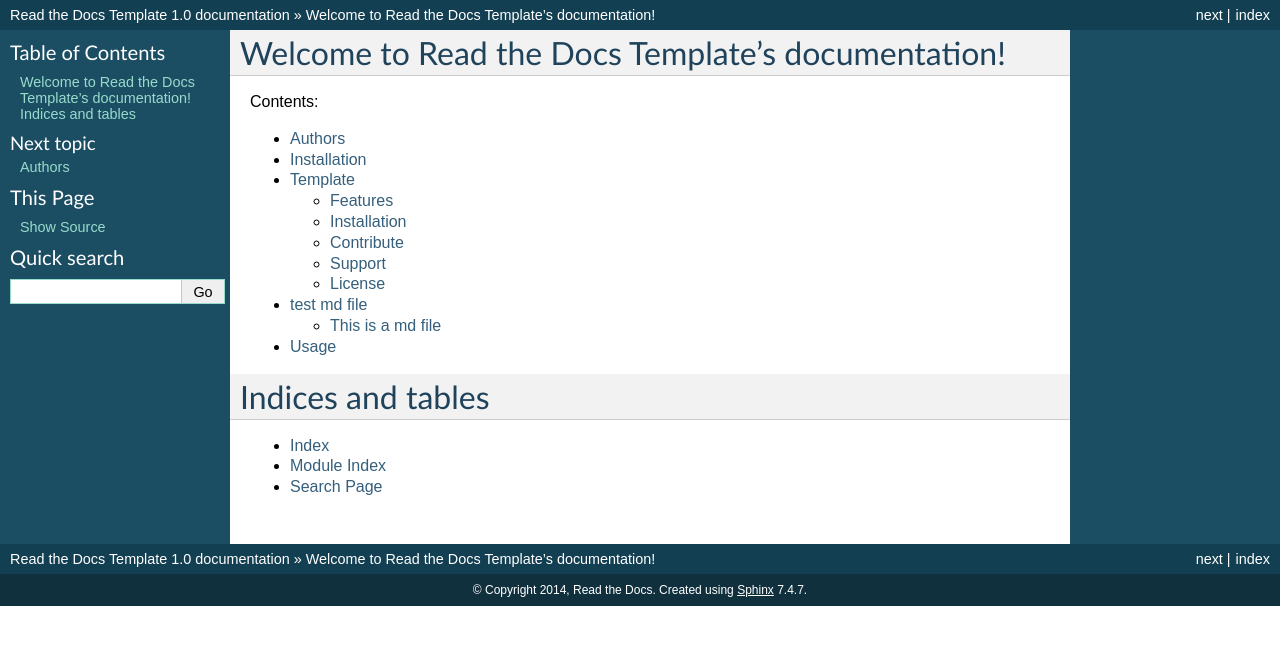
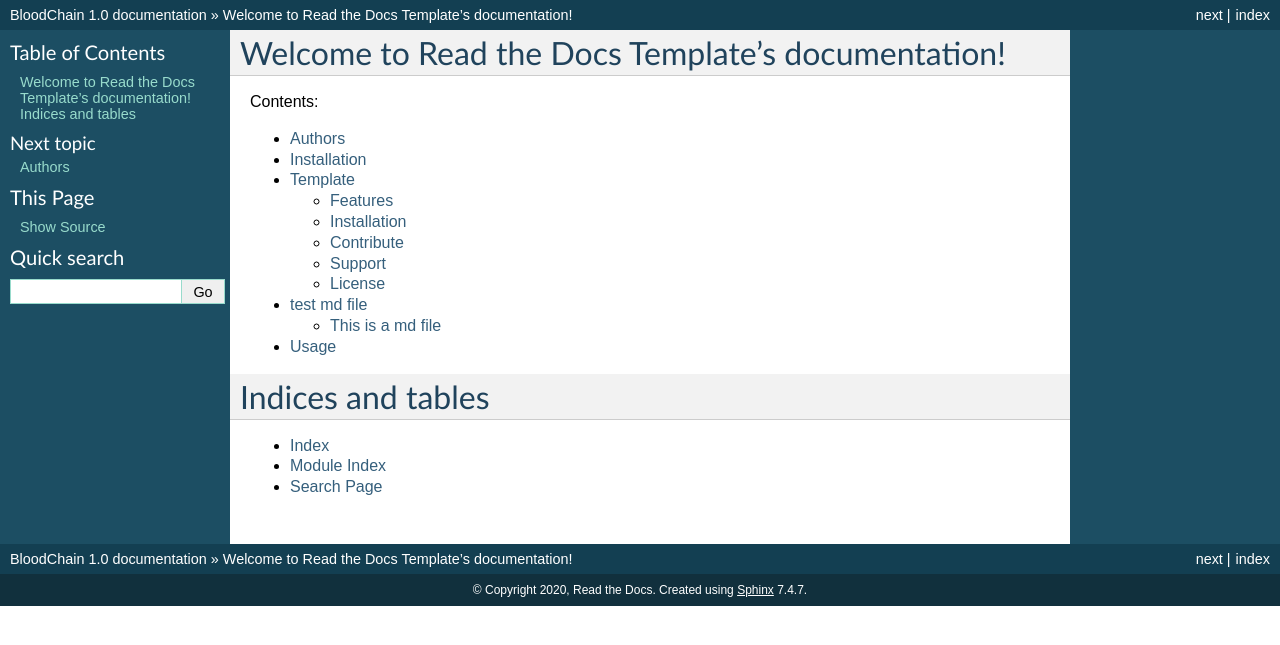
Before and after one commit to EvansX/blood-chain-api, a Sphinx documentation site: the page built from docs/index.rst, in a window 1280 px wide. Shown: the top 645 px of the page. Built offline with Sphinx 7.4.7, drawn with Linux system fonts in a browser that asks for light colours.

Commit message:
add files

```diff
--- a/docs/conf.py
+++ b/docs/conf.py
@@ -47,8 +47,8 @@ source_suffix = ['.rst', '.md']
 master_doc = 'index'
 
 # General information about the project.
-project = u'Read the Docs Template'
-copyright = u'2014, Read the Docs'
+project = u'BloodChain'
+copyright = u'2020, Read the Docs'
 
 # The version info for the project you're documenting, acts as replacement for
 # |version| and |release|, also used in various other places throughout the
```
